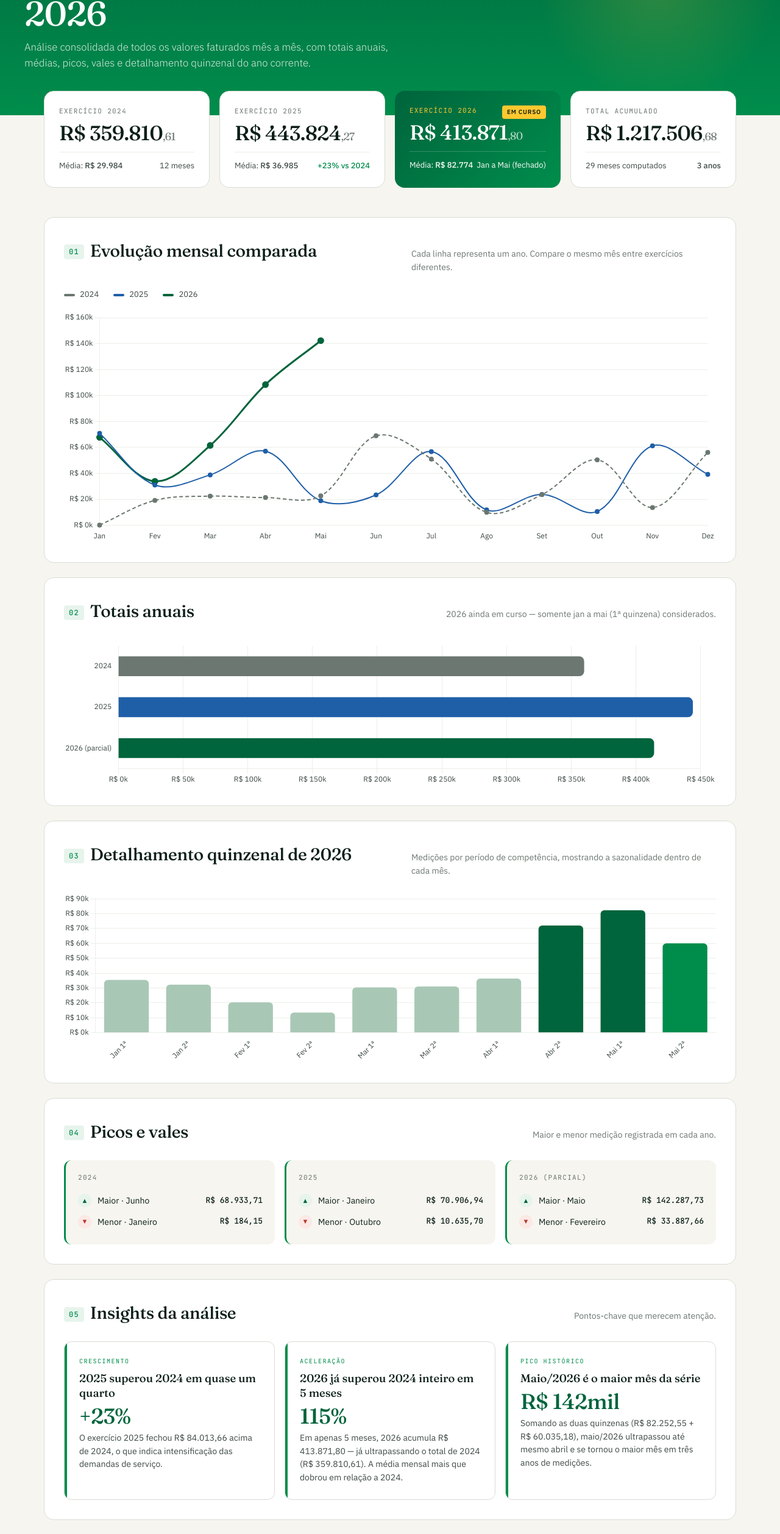
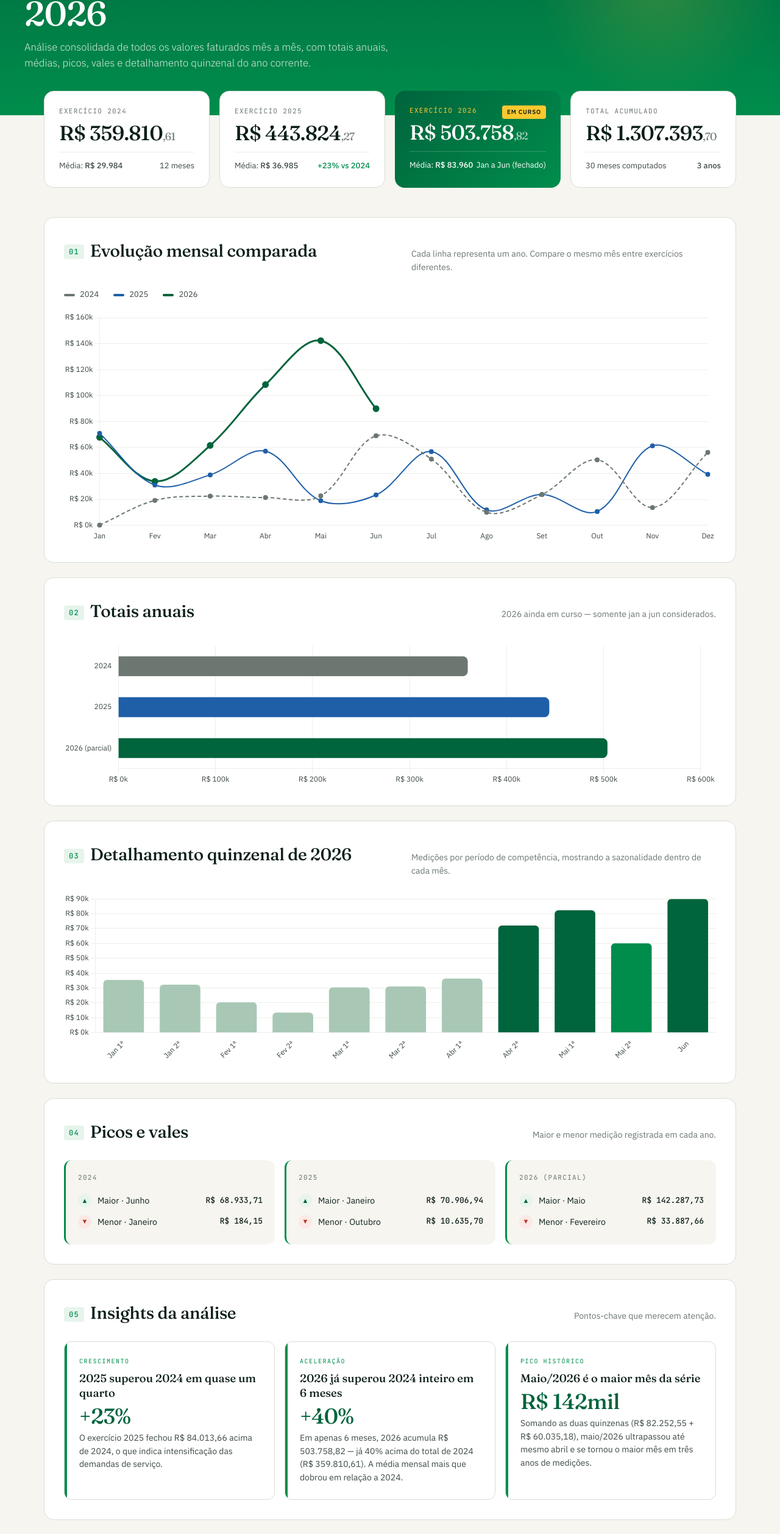
Before and after one commit to NucleoEaDSenai/DashboardPetrobras, a plain HTML site: page index.html in a window 1280 px wide. Shown: the part 226-2742 px from the top of the page at 61% size. Drawn offline with nearby package versions, Linux system fonts and the light colour scheme.

Commit message:
Update index.html

```diff
--- a/index.html
+++ b/index.html
@@ -433,7 +433,7 @@
 <!-- ============== HERO ============== -->
 <header class="hero">
   <div class="hero-inner">
-    <div class="hero-badge"><span class="dot"></span> Relatório executivo · Atualizado em maio/2026</div>
+    <div class="hero-badge"><span class="dot"></span> Relatório executivo · Atualizado em junho/2026</div>
     <h1>Medições de Serviços <em>Petrobras</em><br>Comparativo plurianual 2024–2026</h1>
     <p>Análise consolidada de todos os valores faturados mês a mês, com totais anuais, médias, picos, vales e detalhamento quinzenal do ano corrente.</p>
   </div>
@@ -462,17 +462,17 @@
     <div class="kpi featured">
       <div class="kpi-tag">Em curso</div>
       <div class="kpi-year">Exercício 2026</div>
-      <div class="kpi-value">R$ 413.871<span class="cents">,80</span></div>
+      <div class="kpi-value">R$ 503.758<span class="cents">,82</span></div>
       <div class="kpi-meta">
-        <span>Média: <strong>R$ 82.774</strong></span>
-        <span>Jan a Mai (fechado)</span>
+        <span>Média: <strong>R$ 83.960</strong></span>
+        <span>Jan a Jun (fechado)</span>
       </div>
     </div>
     <div class="kpi">
       <div class="kpi-year">Total acumulado</div>
-      <div class="kpi-value">R$ 1.217.506<span class="cents">,68</span></div>
+      <div class="kpi-value">R$ 1.307.393<span class="cents">,70</span></div>
       <div class="kpi-meta">
-        <span>29 meses computados</span>
+        <span>30 meses computados</span>
         <span><strong>3 anos</strong></span>
       </div>
     </div>
@@ -498,7 +498,7 @@
   <section class="section">
     <div class="section-header">
       <h2><span class="num">02</span>Totais anuais</h2>
-      <p class="section-sub">2026 ainda em curso — somente jan a mai (1ª quinzena) considerados.</p>
+      <p class="section-sub">2026 ainda em curso — somente jan a jun considerados.</p>
     </div>
     <div class="chart-wrap short">
       <canvas id="chartTotais"></canvas>
@@ -556,9 +556,9 @@
       </div>
       <div class="insight">
         <div class="insight-label">Aceleração</div>
-        <h3>2026 já superou 2024 inteiro em 5 meses</h3>
-        <span class="num-big">115%</span>
-        <p>Em apenas 5 meses, 2026 acumula R$ 413.871,80 — já ultrapassando o total de 2024 (R$ 359.810,61). A média mensal mais que dobrou em relação a 2024.</p>
+        <h3>2026 já superou 2024 inteiro em 6 meses</h3>
+        <span class="num-big">+40%</span>
+        <p>Em apenas 6 meses, 2026 acumula R$ 503.758,82 — já 40% acima do total de 2024 (R$ 359.810,61). A média mensal mais que dobrou em relação a 2024.</p>
       </div>
       <div class="insight">
         <div class="insight-label">Pico histórico</div>
@@ -592,13 +592,13 @@
             <td>Total</td>
             <td class="num">R$ 359.810,61</td>
             <td class="num">R$ 443.824,27</td>
-            <td class="num">R$ 413.871,80*</td>
+            <td class="num">R$ 503.758,82*</td>
             <td class="num">—</td>
           </tr>
         </tfoot>
       </table>
     </div>
-    <p style="font-size: 12px; color: var(--muted); margin-top: 12px;">* 2026 parcial — janeiro a maio (fechado).</p>
+    <p style="font-size: 12px; color: var(--muted); margin-top: 12px;">* 2026 parcial — janeiro a junho (fechado).</p>
   </section>
 
   <!-- ============== DETALHE QUINZENAL ============== -->
@@ -627,6 +627,7 @@
           <tr><td><strong>Abril 2</strong></td><td>10/04/2026 a 25/04/2026</td><td class="num">R$ 72.044,45</td></tr>
           <tr><td><strong>Maio 1</strong></td><td>26/04/2026 a 09/05/2026</td><td class="num">R$ 82.252,55</td></tr>
           <tr><td><strong>Maio 2</strong></td><td>10/05/2026 a 25/05/2026</td><td class="num">R$ 60.035,18</td></tr>
+          <tr><td><strong>Junho</strong></td><td>26/05/2026 a 25/06/2026 · medição única</td><td class="num">R$ 89.887,02</td></tr>
         </tbody>
       </table>
     </div>
@@ -635,7 +636,7 @@
 </div>
 
 <footer>
-  <strong>Comparativo de Medições Petrobras</strong> · Dashboard gerado em maio de 2026 · Dados parciais para o exercício corrente
+  <strong>Comparativo de Medições Petrobras</strong> · Dashboard gerado em junho de 2026 · Dados parciais para o exercício corrente
 </footer>
 
 <script>
@@ -643,7 +644,7 @@
   const meses = ['Jan','Fev','Mar','Abr','Mai','Jun','Jul','Ago','Set','Out','Nov','Dez'];
   const d2024 = [184.15, 19189.26, 22479.55, 21371.29, 22677.56, 68933.71, 51054.94, 10027.56, 23607.66, 50454.15, 13702.54, 56128.24];
   const d2025 = [70906.94, 31036.33, 38852.20, 57123.08, 18969.52, 23417.23, 56766.16, 11853.20, 23784.03, 10635.70, 61230.74, 39249.14];
-  const d2026 = [67757.73, 33887.66, 61529.51, 108409.17, 142287.73, null, null, null, null, null, null, null];
+  const d2026 = [67757.73, 33887.66, 61529.51, 108409.17, 142287.73, 89887.02, null, null, null, null, null, null];
 
   const fmtBRL = v => v == null ? '—' : v.toLocaleString('pt-BR', {style:'currency', currency:'BRL'});
   const fmtCurto = v => v == null ? '' : 'R$ ' + (v/1000).toFixed(0) + 'k';
@@ -691,7 +692,7 @@
     data: {
       labels: ['2024', '2025', '2026 (parcial)'],
       datasets: [{
-        data: [359810.61, 443824.27, 413871.80],
+        data: [359810.61, 443824.27, 503758.82],
         backgroundColor: ['#6b7770', '#1f5fa8', '#00643c'],
         borderRadius: 8, barThickness: 32
       }]
@@ -716,9 +717,9 @@
   new Chart(document.getElementById('chart2026'), {
     type: 'bar',
     data: {
-      labels: ['Jan 1ª', 'Jan 2ª', 'Fev 1ª', 'Fev 2ª', 'Mar 1ª', 'Mar 2ª', 'Abr 1ª', 'Abr 2ª', 'Mai 1ª', 'Mai 2ª'],
+      labels: ['Jan 1ª', 'Jan 2ª', 'Fev 1ª', 'Fev 2ª', 'Mar 1ª', 'Mar 2ª', 'Abr 1ª', 'Abr 2ª', 'Mai 1ª', 'Mai 2ª', 'Jun'],
       datasets: [{
-        data: [35431.28, 32326.45, 20376.85, 13510.81, 30432.70, 31096.81, 36364.72, 72044.45, 82252.55, 60035.18],
+        data: [35431.28, 32326.45, 20376.85, 13510.81, 30432.70, 31096.81, 36364.72, 72044.45, 82252.55, 60035.18, 89887.02],
         backgroundColor: ctx => {
           const v = ctx.parsed.y;
           if (v >= 70000) return '#00643c';
```
